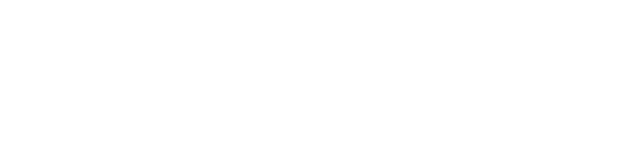
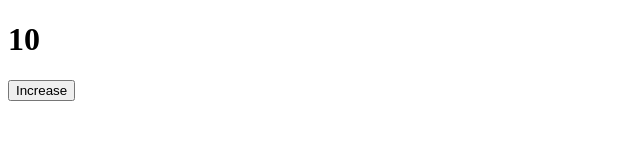
Before and after one commit to TAnhpika/React_D40, a plain HTML site: page redux.html in a window 1280 px wide. Shown: the whole page, without its empty margins (0-640 px from the left). Drawn offline with nearby package versions, Linux system fonts and the light colour scheme.

Commit message:
Redux workflow

```diff
--- a/redux.html
+++ b/redux.html
@@ -1,11 +1,54 @@
-<!DOCTYPE html>
+<!doctype html>
 <html lang="en">
-<head>
-    <meta charset="UTF-8">
-    <meta name="viewport" content="width=device-width, initial-scale=1.0">
-    <title>Redux</title>
-</head>
-<body>
+    <head>
+        <meta charset="UTF-8" />
+        <meta name="viewport" content="width=device-width, initial-scale=1.0" />
+        <title>Redux</title>
+    </head>
+    <body>
+        <h1 id="counter-value">0</h1>
+        <button id="increase">Increase</button>
 
-</body>
+        <!-- bỏ .min -> hiện chi tiết tên props của phương thức trong redux  -->
+        <script src="https://cdn.jsdelivr.net/npm/redux@4.2.1/dist/redux.js"></script>
+        <script>
+            // 1. Tạo init state
+            const initState = 10;
+
+            // 2. Tạo reducer
+            function reducer(state, action) {
+                switch (action.type) {
+                    case "increase":
+                        return state + action.payload;
+
+                    default:
+                        return state;
+                }
+            }
+
+            // 3. Tạo store
+            const store = Redux.createStore(reducer, initState);
+
+            const counterValue = document.querySelector("#counter-value");
+            const increase = document.querySelector("#increase");
+
+            // Render UI với giá trị khởi tạo của state
+            function render() {
+                counterValue.textContent = store.getState();
+            }
+            render();
+
+            // Re-render khi state được cập nhập
+            const unsubscribe1 = store.subscribe(render);
+            const unsubscribe2 = store.subscribe(render);
+
+            // Xử lý khi click
+            increase.addEventListener("click", () => {
+                store.dispatch({
+                    type: "increase",
+                    payload: 2,
+                });
+            });
+        </script>
+    </body>
 </html>
```
Also changed, not shown: 2 other files.
